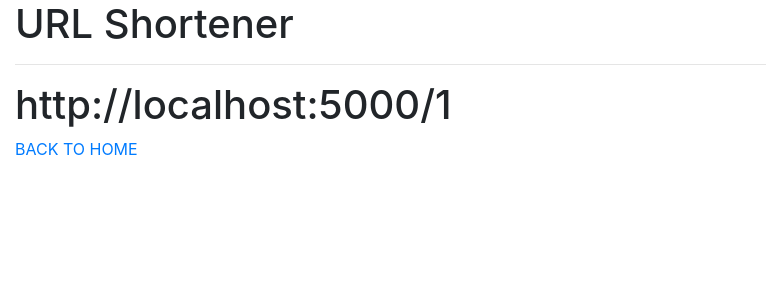
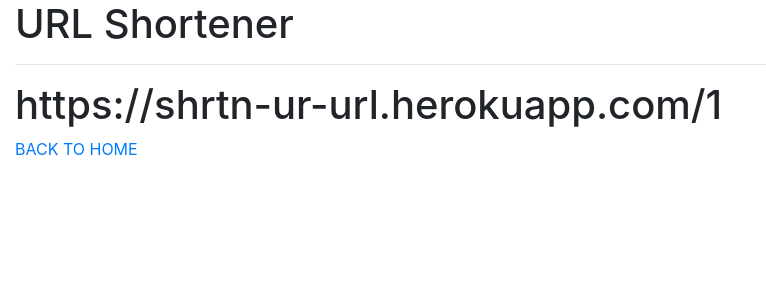
Before and after one commit to roselynle/url-shrtn, a Flask app: page /display/1 in a window 1280 px wide. Shown: the top 300 px of the page, without its empty margins (0-766 px from the left). Run offline with Flask 2, Linux system fonts and the light colour scheme; some libraries are stand-ins or nearby versions.

Commit message:
change to deployed link

```diff
--- a/templates/shorturl.html
+++ b/templates/shorturl.html
@@ -2,6 +2,6 @@
 {% block title %}{{title}}{% endblock %}
 
 {% block content %}
-    <h1>http://localhost:5000/{{short_url_display}}</h1>
-    <a href="http://localhost:5000/">BACK TO HOME</a>
+    <h1>https://shrtn-ur-url.herokuapp.com/{{short_url_display}}</h1>
+    <a href="https://shrtn-ur-url.herokuapp.com/">BACK TO HOME</a>
 {% endblock %}
```
